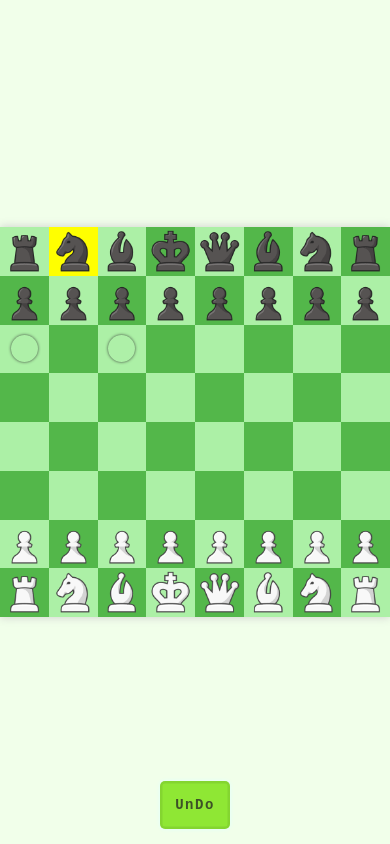
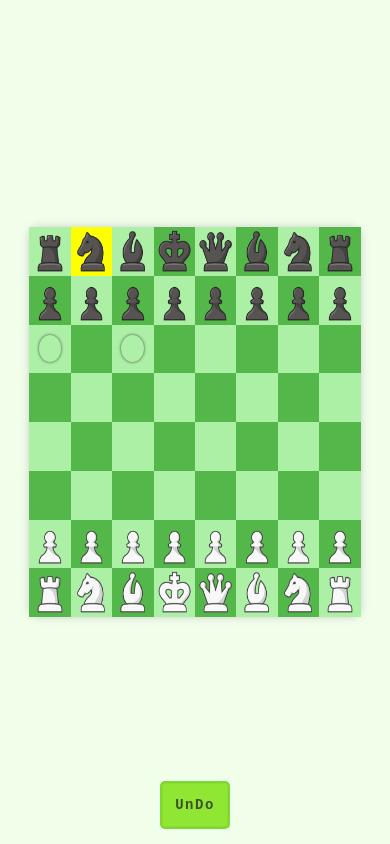
Before and after one commit to CodeByKaran/ChessGame, a plain HTML site: page index.html in a window 390 px wide. Both pictures are taken after a click on the element 73 px from the left and 251 px from the top of the page. Drawn offline with Linux system fonts and the light colour scheme.

Commit message:
added responsiveness

```diff
--- a/style.css
+++ b/style.css
@@ -1,29 +1,59 @@
 body {
-    font-size: 15pt;
+  font-size: 15pt;
 }
 
-*{
+* {
   margin: 0;
   padding: 0;
   box-sizing: border-box;
 }
-.Cont{
+.Cont {
+  width: 100vw;
   height: 100vh;
-  width: 100vw;
   display: flex;
   align-items: center;
   justify-content: center;
-  background: #CFFFB54A;
-}
-#root{
-  display: flex;
-  flex-flow: wrap;
-  box-shadow: 0px 0px 9px #ccc;
+  background: #cfffb54a;
 }
 
-.boxes{
-  width: calc(100vw/8);
-  height: calc(100vw/8);
+#root {
+  box-shadow: 0px 0px 9px #ccc;
+  width: 50vw;
+  height: 90vh;
+  display: grid;
+  grid-template-columns: repeat(8, 1fr);
+  border-radius: 9px;
+}
+
+/* @media screen and (max-width: 545px) {
+  #root {
+    width: 100%;
+    height: fit-content;
+    max-height: 90vh;
+    box-shadow: 0px 0px 9px #ccc;
+    grid-template-columns: repeat(8, 1fr);
+  }
+  .boxes {
+    width: calc(100vw / 8);
+    height: calc(100vw / 8);
+    display: flex;
+    justify-content: center;
+    align-items: center;
+    font-size: 0.4em;
+    color: black;
+    position: relative;
+  }
+} */
+
+@media screen and (max-width: 845px) {
+  #root {
+    width: 85vw;
+    height: 100vw;
+    max-height: 590px;
+  }
+}
+
+.boxes {
   display: block;
   background: gray;
   display: flex;
@@ -34,23 +64,21 @@ body {
   position: relative;
 }
 
-
 /*black*/
-.Even_Boxes{
-  background: #53B74A !important;
+.Even_Boxes {
+  background: #53b74a !important;
   /*background: linear-gradient(45deg,#8EC3FF,#1DD5FF)*/
   /*background: #A1A1A1;*/
 }
 
-
 /*white*/
-.Odd_Boxes{
-  background: #ACF0A6;
+.Odd_Boxes {
+  background: #acf0a6;
   /*background: linear-gradient(45deg,#596BFF,#8A94E2);*/
   /*background: #FFFFFF;*/
 }
 
-.images{
+.images {
   height: 100%;
   width: 100%;
   display: flex;
@@ -58,45 +86,56 @@ body {
   align-items: center;
 }
 
-.highlight{
+.highlight {
   height: 55%;
   width: 55%;
   border-radius: 50%;
-  background: #FBFBFB08;
-  box-shadow: 0px 0px 3px #313131EB;
-  position : absolute;
+  background: #fbfbfb08;
+  box-shadow: 0px 0px 3px #313131eb;
+  position: absolute;
 }
 
-.img{
+.img {
   width: 50px;
   height: 50px;
   object-fit: cover;
   pointer-events: none;
 }
 
-.ban_click{
+.ban_click {
   pointer-events: none;
 }
 
-.PeiceCaught{
-  background: #FF050578 !important;
+.PeiceCaught {
+  background: #ff050578 !important;
 }
 
-.bpawn,.wpawn,.wbishop,.bbishop,.wking,.bking,.wqueen,.bqueen,.wrook,.brook,.whorse,.bhorse{
+.bpawn,
+.wpawn,
+.wbishop,
+.bbishop,
+.wking,
+.bking,
+.wqueen,
+.bqueen,
+.wrook,
+.brook,
+.whorse,
+.bhorse {
   height: 100%;
   width: 100%;
   position: absolute;
 }
 
-.selfhighlight{
-  background: yellow!important;
+.selfhighlight {
+  background: yellow !important;
 }
 
-.block{
+.block {
   pointer-events: none;
 }
 
-.b_Nav{
+.b_Nav {
   position: fixed;
   bottom: 0px;
   width: 100vw;
@@ -108,17 +147,17 @@ body {
   justify-content: center;
   height: 8vh;
 }
-.undo{
-  background: #8FE734;
-  color: #232323C4;
+.undo {
+  background: #8fe734;
+  color: #232323c4;
   font-size: 0.7em;
   font-weight: 700;
-  height: calc(100%/1);
+  height: calc(100% / 1);
   width: fit-content;
   padding: 0px 15px 0px 15px;
   border: none;
   border-radius: 5px;
-  box-shadow: 0px 0px 4px lightcyan,inset 0px 0px 0px 2.5px #00000014;
+  box-shadow: 0px 0px 4px lightcyan, inset 0px 0px 0px 2.5px #00000014;
   font-family: monospace;
   letter-spacing: 1.5px;
   /*overflow: hidden;*/
```
